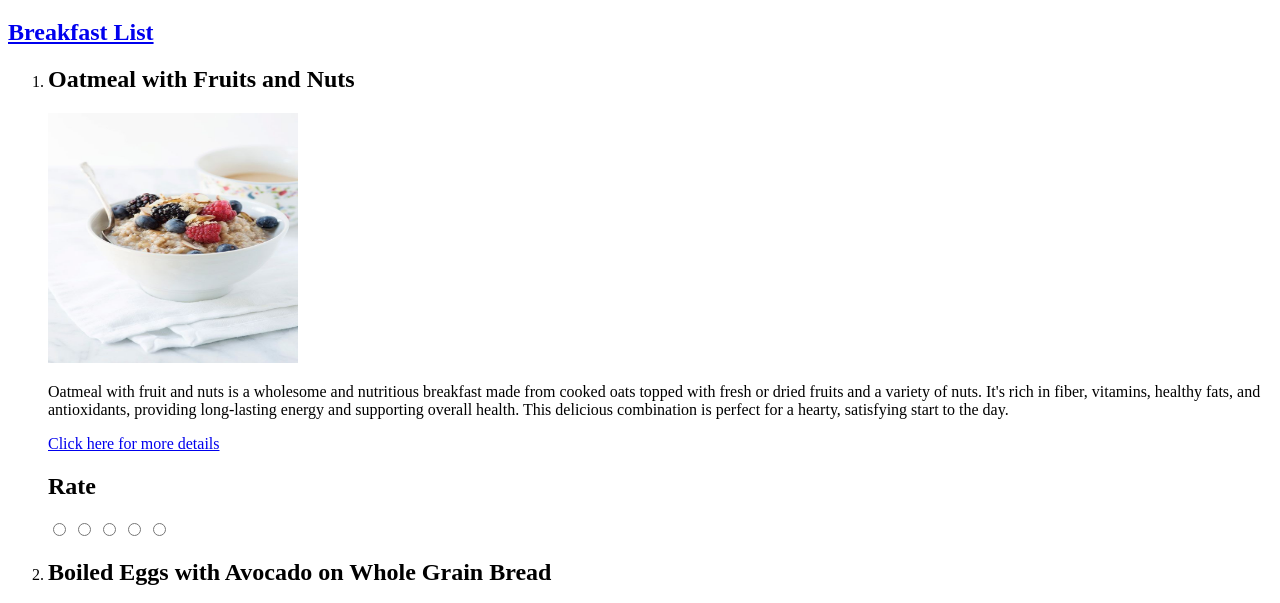
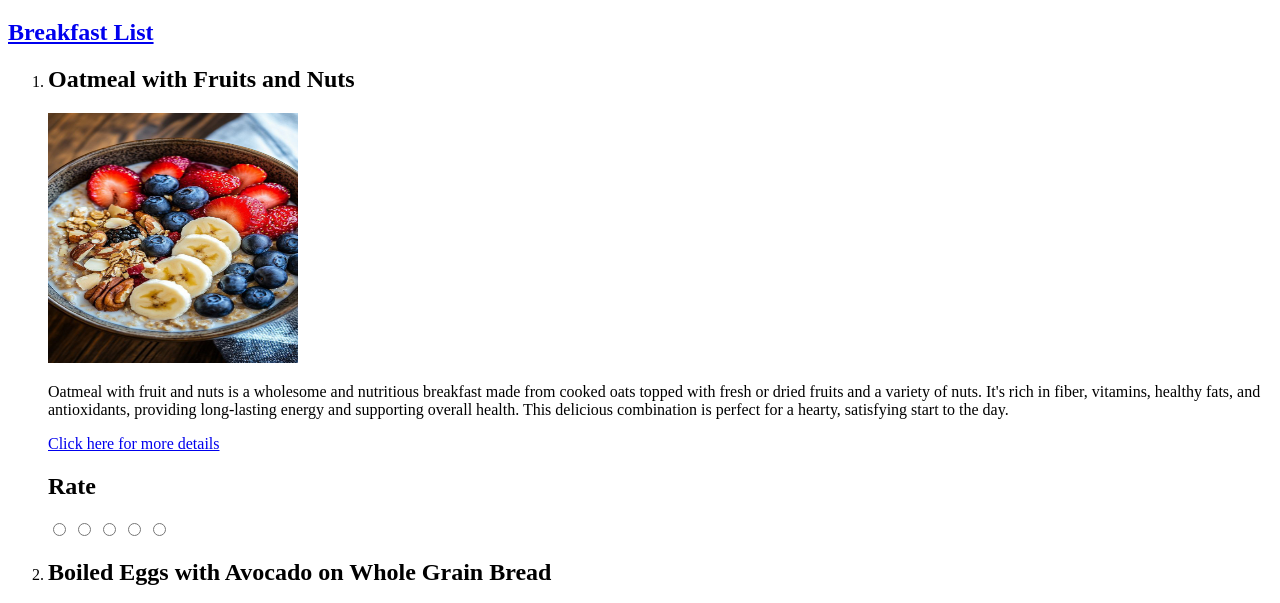
Before and after one commit to GNA2025/Healthy-Recipe-Book, a plain HTML site: page recipe-list.html in a window 1280 px wide. Shown: the part 61-664 px from the top of the page. Drawn offline with Linux system fonts and the light colour scheme.

Commit message:
Add files via upload

```diff
--- a/recipe-list.html
+++ b/recipe-list.html
@@ -10,7 +10,7 @@
     <h2><a href="breakfast.html">Breakfast List</a></h2>
     <ol>
         <li><h2>Oatmeal with Fruits and Nuts</h2></li>
-        <img src="photo_2025-04-10_21-10-58.JPG" width="250" height="250" alt="OatmeaL">
+        <img src="photo_2025-04-10_23-21-12.jpg" width="250" height="250" alt="OatmeaL">
         <p>Oatmeal with fruit and nuts is a wholesome and nutritious breakfast made from cooked oats topped with fresh or dried fruits and a variety of nuts.
              It's rich in fiber, vitamins, healthy fats, and antioxidants, providing long-lasting energy and supporting overall health.
              This delicious combination is perfect for a hearty, satisfying start to the day.</p>
```
